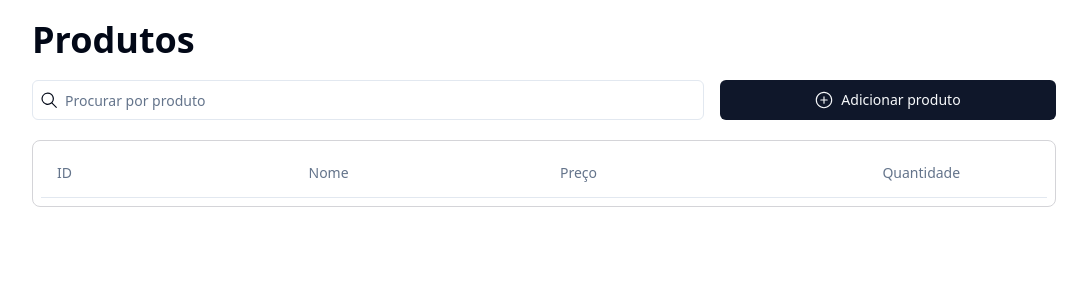
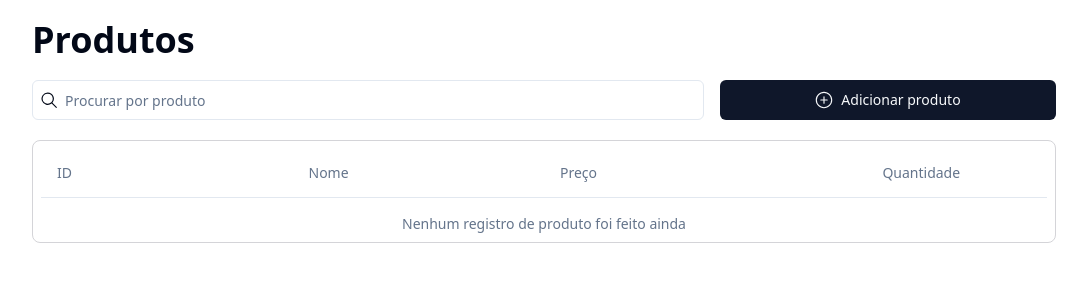
Before and after one commit to joaomariofm/verstand-onboarding, a React (Vite) app: page / in a window 1280 px wide. Shown: the top 300 px of the page, without its empty margins (96-1183 px from the left). Built offline with nearby package versions, Linux system fonts and the light colour scheme.

Commit message:
adding empty products message

```diff
--- a/src/App.tsx
+++ b/src/App.tsx
@@ -10,6 +10,7 @@ import {
 	TableHead,
 	TableBody,
 	TableCell,
+	TableCaption,
 } from "./components/ui/table"
 
 function App() {
@@ -35,6 +36,10 @@ function App() {
 				</div>
 				<div className="p-2 border border-zinc-300 rounded-lg">
 					<Table>
+						{
+							products.length === 0 &&
+								<TableCaption>Nenhum registro de produto foi feito ainda</TableCaption>
+						}
 						<TableHeader>
 							<TableRow>
 								<TableHead className="w-1/4">ID</TableHead>
@@ -45,6 +50,7 @@ function App() {
 						</TableHeader>
 						<TableBody>
 							{
+								products.length !== 0 &&
 									products.map((product, i) => (
 										<TableRow key={i}>
 											<TableCell className="font-medium">83kdak2</TableCell>
```
Lines whose indentation alone changed are shown as unchanged.
